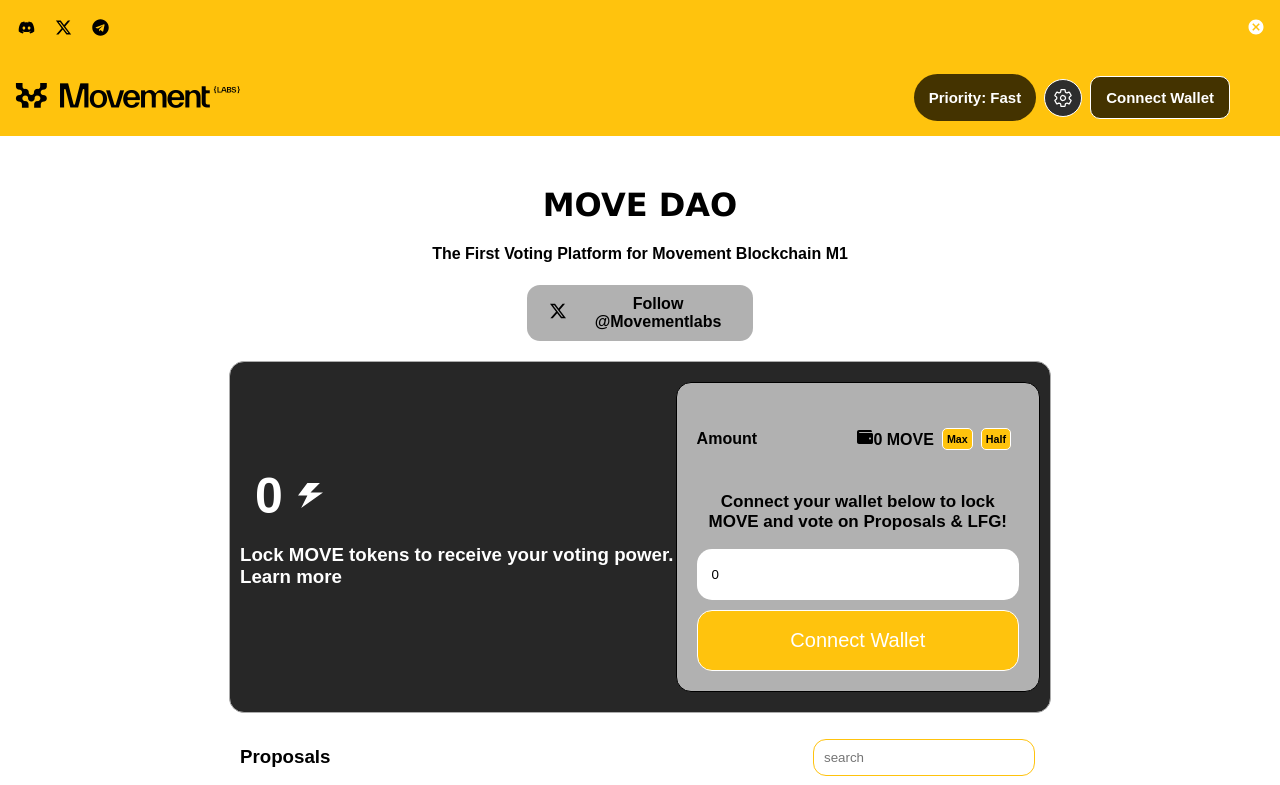
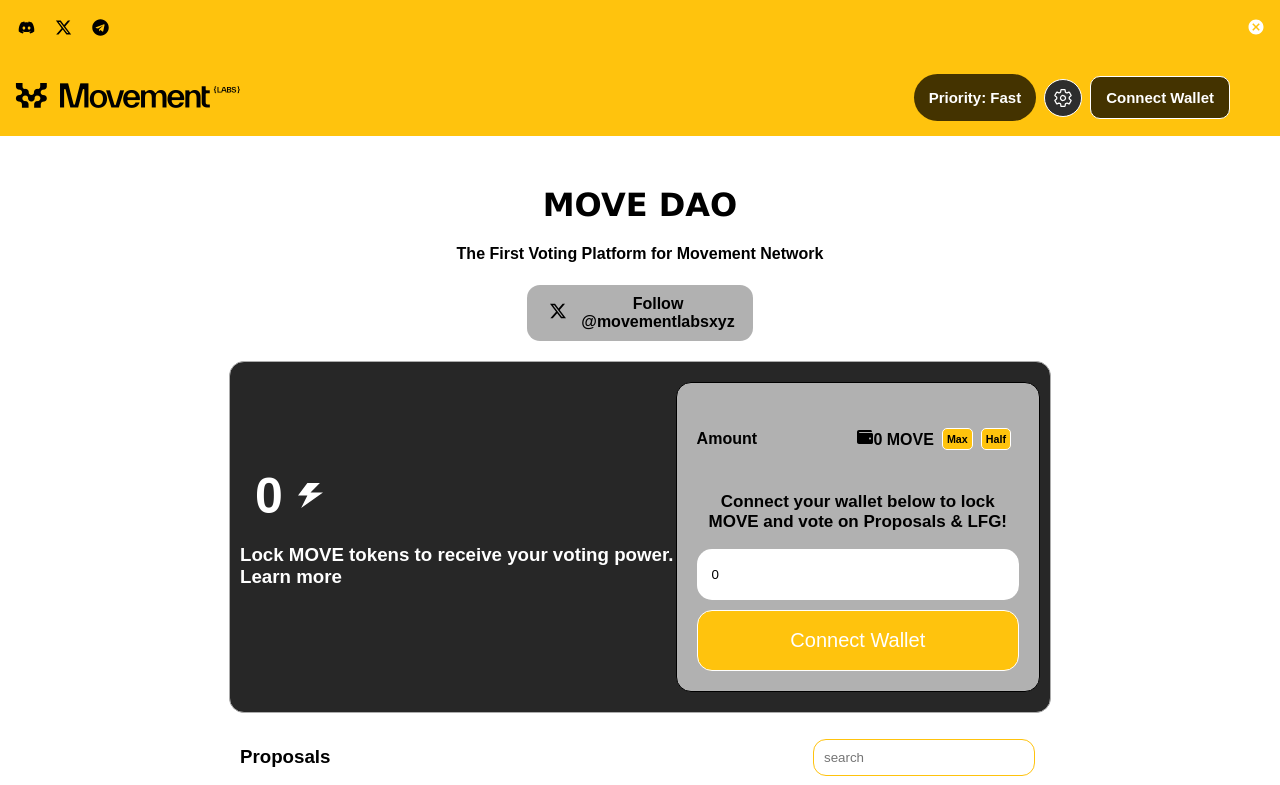
Before and after one commit to NileDex/voteDAO, a React (Create React App) app: page / in a window 1280 px wide. Shown: the top 785 px of the page. Built offline with nearby package versions, Linux system fonts and the light colour scheme; a web font is replaced by a local one.

Commit message:
A couple cosmetic fixes to homepage
Simple example pull request (PR)

```diff
--- a/src/component/Vitals.js
+++ b/src/component/Vitals.js
@@ -3,8 +3,8 @@
     return (
         <div className="container">
             <h1>MOVE DAO</h1>
-            <h4>The First Voting Platform for Movement Blockchain M1</h4>
-            <div className="fol-cont"><a href="https://x.com/movementlabsxyz" className="twitterico"><BsTwitterX /></a>Follow @Movementlabs</div>
+            <h4>The First Voting Platform for Movement Network</h4>
+            <div className="fol-cont"><a href="https://x.com/movementlabsxyz" className="twitterico"><BsTwitterX /></a>Follow @movementlabsxyz</div>
         </div>
 
      );
```
